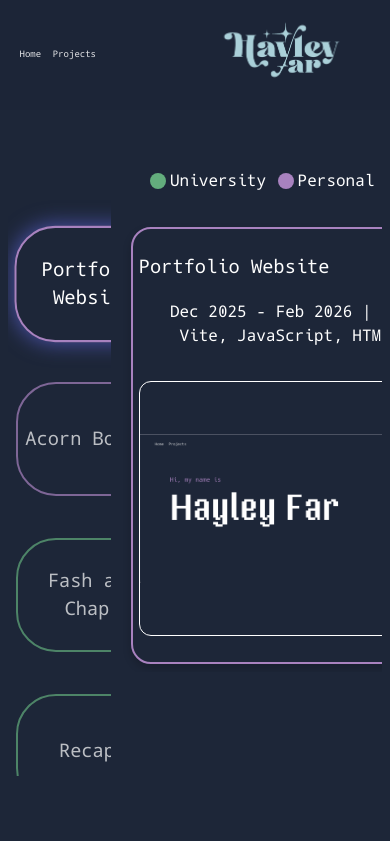
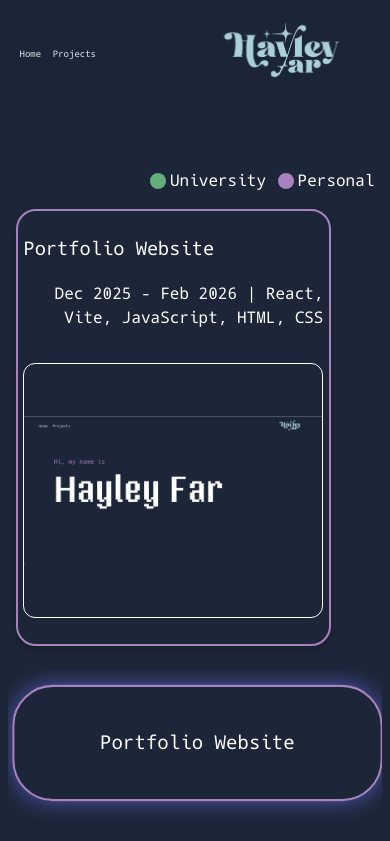
Before and after one commit to hayley-far/hayleyfar-portfolio, a React (Vite) app in the folder portfolio-react-app/: page /projects in a window 390 px wide. Shown: the top 841 px of the page. Built offline with nearby package versions, Linux system fonts and the light colour scheme.

Commit message:
feat(projects page): layout of carousel and cards change with smaller screen
still not finished, need to alter the size of font and cards. just did layout

```diff
--- a/portfolio-react-app/src/components/AboutMe/AboutMe.module.css
+++ b/portfolio-react-app/src/components/AboutMe/AboutMe.module.css
@@ -11,7 +11,6 @@ Styles for the main About Me section container
 .aboutMe h1 {
   /* larger minimum so it starts big on small devices, but still shrinks on tiny screens */
   font-size: clamp(30px, 9vw, 50px);
-  margin-top: 2vh;
   line-height: 1.05;
   transition: font-size 150ms ease;
 }
@@ -29,12 +28,6 @@ Styles for the main About Me section container
   transition: font-size 150ms ease;
 }
 
-
-/* .container */
-/* .container */
-/* css */
-/* File: `portfolio-react-app/src/components/AboutMe/AboutMe.module.css` */
-/* Recommended: stop internal scrolling so ScrollReveal uses window */
 .container {
   display: flex;
   flex-direction: column;
@@ -93,14 +86,12 @@ Styles for the main About Me section container
   height: auto;
   display: block;
   padding-top: 0; /* remove large top padding that pushes layout down */
-  padding-bottom: 2vh;
 }
 
 .arrowLink {
   display: flex;
   align-items: center;
   justify-content: center;
-  margin-top: 1rem;
   width: 100%;
 }
 
--- a/portfolio-react-app/src/components/AboutMe/ScrollReveal.module.css
+++ b/portfolio-react-app/src/components/AboutMe/ScrollReveal.module.css
@@ -44,7 +44,7 @@
 }
 
 .titleContent h1 {
-  font-size: clamp(80px, 13vw, 160px);
+  font-size: clamp(80px, 13vw, 200px);
   margin-top: 3vh;
   line-height: 1;
   transition: font-size 150ms ease;
--- a/portfolio-react-app/src/components/ContactMe/Contact.module.css
+++ b/portfolio-react-app/src/components/ContactMe/Contact.module.css
@@ -54,8 +54,7 @@
 
 /* Responsive: switch to single column on smaller screens */
 @media (max-width: 900px) {
-  .contactSection,
-  .contactInfo {
+  .contactSection{
     flex-direction: column;
     align-items: center;
   }
--- a/portfolio-react-app/src/components/ProjectsPage/ProjectsSection.module.css
+++ b/portfolio-react-app/src/components/ProjectsPage/ProjectsSection.module.css
@@ -1,14 +1,14 @@
-/* File: portfolio-react-app/src/components/ProjectsPage/ProjectsSection.module.css */
+/* File: `portfolio-react-app/src/components/ProjectsPage/ProjectsSection.module.css` */
 .projectsSection {
   position: relative;
   padding: 2vw;
   padding-top: 0;
   display: grid;
-  grid-template-columns: 2fr 5fr; /* use a space, not a comma */
-  gap: 3vw; /* space between columns */
+  grid-template-columns: 2fr 5fr;
+  gap: 3vw;
   align-items: start;
   height: 70vh;
-  width: 100vw; /* use percent to avoid viewport overflow */
+  width: 100%;
   box-sizing: border-box;
   margin-top: 0;
   margin-bottom: 7vh;
@@ -20,10 +20,11 @@
   flex-direction: column;
   height: 100%;
   overflow-y: auto;
-  gap: 5vh; /* space between cards */
+  gap: 5vh;
   scroll-behavior: smooth;
   scroll-snap-type: y mandatory;
-  scroll-padding-top: 5vh; /* space between first card and carousel */
+  scroll-padding-top: 5vh;
+  -webkit-overflow-scrolling: touch;
   box-sizing: border-box;
   grid-column: 1 / 2;
   padding-right: 2vw;
@@ -38,6 +39,36 @@
   grid-column: 2 / 3;
   padding: 2vw;
   padding-top: 4vh;
-  overflow: auto; /* or auto if it needs scrolling */
+  overflow: auto;
   text-align: left;
 }
+
+/* Responsive: stack into single column with main above carousel and keep carousel scroll area */
+@media (max-width: 768px) {
+  .projectsSection {
+    grid-template-columns: 1fr;
+    grid-template-areas:
+      "main"
+      "carousel";
+    gap: 1rem;
+    height: auto; /* let the page flow naturally */
+    margin-bottom: 4vh;
+  }
+
+  .mainContent {
+    grid-column: 1 / 2;
+    grid-row: 1 / 2;
+    padding-top: 1rem;
+  }
+
+  .carouselContainer {
+    grid-column: 1 / 2;
+    grid-row: 2 / 3;
+    max-height: 48vh; /* limits visible cards (~4) and keeps scrolling inside the section */
+    overflow-y: auto;
+    scroll-snap-type: y mandatory; /* keep snap on mobile */
+    scroll-padding-top: 2rem;
+    padding-top: 1rem;
+    padding-bottom: 2rem;
+  }
+}
--- a/portfolio-react-app/src/components/Skills/Skills.module.css
+++ b/portfolio-react-app/src/components/Skills/Skills.module.css
@@ -20,5 +20,6 @@
 }
 
 .header h2{
+    margin-top: -1vh;
     font-size: clamp(30px, 9vw, 50px);
 }
```
Also changed, not shown: 1 other file (tests, documents, lock files or other folders).
